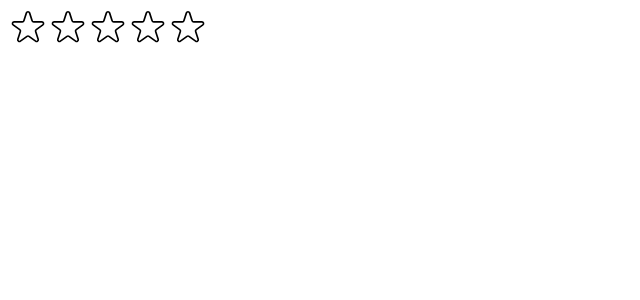
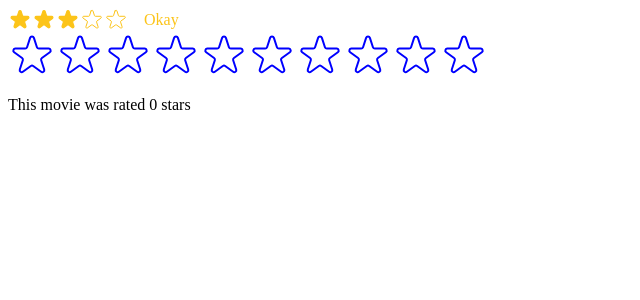
Before and after one commit to shifachaus/usePopcorn, a React (Vite) app: page / in a window 1280 px wide. Shown: the top 300 px of the page, without its empty margins (0-640 px from the left). Built offline with nearby package versions, Linux system fonts and the light colour scheme.

Commit message:
add type check on props

```diff
--- a/src/StarRating.jsx
+++ b/src/StarRating.jsx
@@ -1,4 +1,5 @@
 import { useState } from "react";
+import PropTypes from "prop-types";
 
 const containerStyle = {
   display: "flex",
@@ -10,50 +11,94 @@
   display: "flex",
 };
 
-const textStyle = {
-  lineHeight: "1",
-  margin: "0",
+StarRating.propTypes = {
+  maxRating: PropTypes.number,
+  defaultRating: PropTypes.number,
+  color: PropTypes.string,
+  size: PropTypes.number,
+  messages: PropTypes.array,
+  className: PropTypes.string,
+  onSetRating: PropTypes.func,
 };
 
-const StarRating = ({ maxRating = 5 }) => {
-  const [rating, setRating] = useState(0);
+export default function StarRating({
+  maxRating = 5,
+  color = "#fcc419",
+  size = 48,
+  className = "",
+  messages = [],
+  defaultRating = 0,
+  onSetRating,
+}) {
+  const [rating, setRating] = useState(defaultRating);
+  const [tempRating, setTempRating] = useState(0);
 
   function handleRating(rating) {
     setRating(rating);
+    onSetRating(rating);
   }
 
+  function handleHoverIn(rating) {
+    setTempRating(rating);
+  }
+
+  function handleHoverOut(rating) {
+    setTempRating(rating);
+  }
+
+  const textStyle = {
+    lineHeight: "1",
+    margin: "0",
+    color,
+    fontSize: `${size / 1.5}px`,
+  };
+
   return (
-    <div style={containerStyle}>
+    <div style={containerStyle} className={className}>
       <div style={starContainerStyle}>
         {Array.from({ length: maxRating }, (_, i) => (
           <Star
             key={i}
             onRate={() => handleRating(i + 1)}
-            full={rating >= i + 1}
+            onHoveIn={() => handleHoverIn(i + 1)}
+            onHoveOut={() => handleHoverOut(0)}
+            full={tempRating ? tempRating >= i + 1 : rating >= i + 1}
+            color={color}
+            size={size}
           />
         ))}
       </div>
-      <p style={textStyle}>{rating || ""}</p>
+      <p style={textStyle}>
+        {messages.length === maxRating
+          ? messages[tempRating ? tempRating - 1 : rating - 1]
+          : tempRating || rating || ""}
+      </p>
     </div>
   );
-};
+}
 
-const starStyle = {
-  width: "40px",
-  height: "40px",
-  display: "block",
-  cursor: "pointer",
-};
+function Star({ onRate, full, onHoveIn, onHoveOut, color, size }) {
+  const starStyle = {
+    width: `${size}px`,
+    height: `${size}px`,
+    display: "block",
+    cursor: "pointer",
+  };
 
-function Star({ onRate, full }) {
   return (
-    <span role="button" style={starStyle} onClick={onRate}>
+    <span
+      role="button"
+      style={starStyle}
+      onClick={onRate}
+      onMouseEnter={onHoveIn}
+      onMouseLeave={onHoveOut}
+    >
       {full ? (
         <svg
           xmlns="http://www.w3.org/2000/svg"
           viewBox="0 0 20 20"
-          fill="#000"
-          stroke="#000"
+          fill={color}
+          stroke={color}
         >
           <path d="M9.049 2.927c.3-.921 1.603-.921 1.902 0l1.07 3.292a1 1 0 00.95.69h3.462c.969 0 1.371 1.24.588 1.81l-2.8 2.034a1 1 0 00-.364 1.118l1.07 3.292c.3.921-.755 1.688-1.54 1.118l-2.8-2.034a1 1 0 00-1.175 0l-2.8 2.034c-.784.57-1.838-.197-1.539-1.118l1.07-3.292a1 1 0 00-.364-1.118L2.98 8.72c-.783-.57-.38-1.81.588-1.81h3.461a1 1 0 00.951-.69l1.07-3.292z" />
         </svg>
@@ -62,7 +107,7 @@
           xmlns="http://www.w3.org/2000/svg"
           fill="none"
           viewBox="0 0 24 24"
-          stroke="#000"
+          stroke={color}
         >
           <path
             strokeLinecap="round"
@@ -75,5 +120,3 @@
     </span>
   );
 }
-
-export default StarRating;
--- a/src/main.jsx
+++ b/src/main.jsx
@@ -1,12 +1,30 @@
-import React from "react";
+import React, { useState } from "react";
 import ReactDOM from "react-dom/client";
 import App from "./App.jsx";
 import StarRating from "./StarRating.jsx";
 // import './index.css'
 
+function Test() {
+  const [movieRating, setMovieRating] = useState(0);
+
+  return (
+    <div className="">
+      <StarRating color="blue" maxRating={10} onSetRating={setMovieRating} />
+      <p>This movie was rated {movieRating} stars</p>
+    </div>
+  );
+}
+
 ReactDOM.createRoot(document.getElementById("root")).render(
   <React.StrictMode>
     {/* <App /> */}
-    <StarRating maxRating={5} />
+    <StarRating
+      maxRating={5}
+      size={24}
+      className="test"
+      messages={["Terrible", "Bad", "Okay", "Good", "Amazing"]}
+      defaultRating={3}
+    />
+    <Test />
   </React.StrictMode>
 );
```
